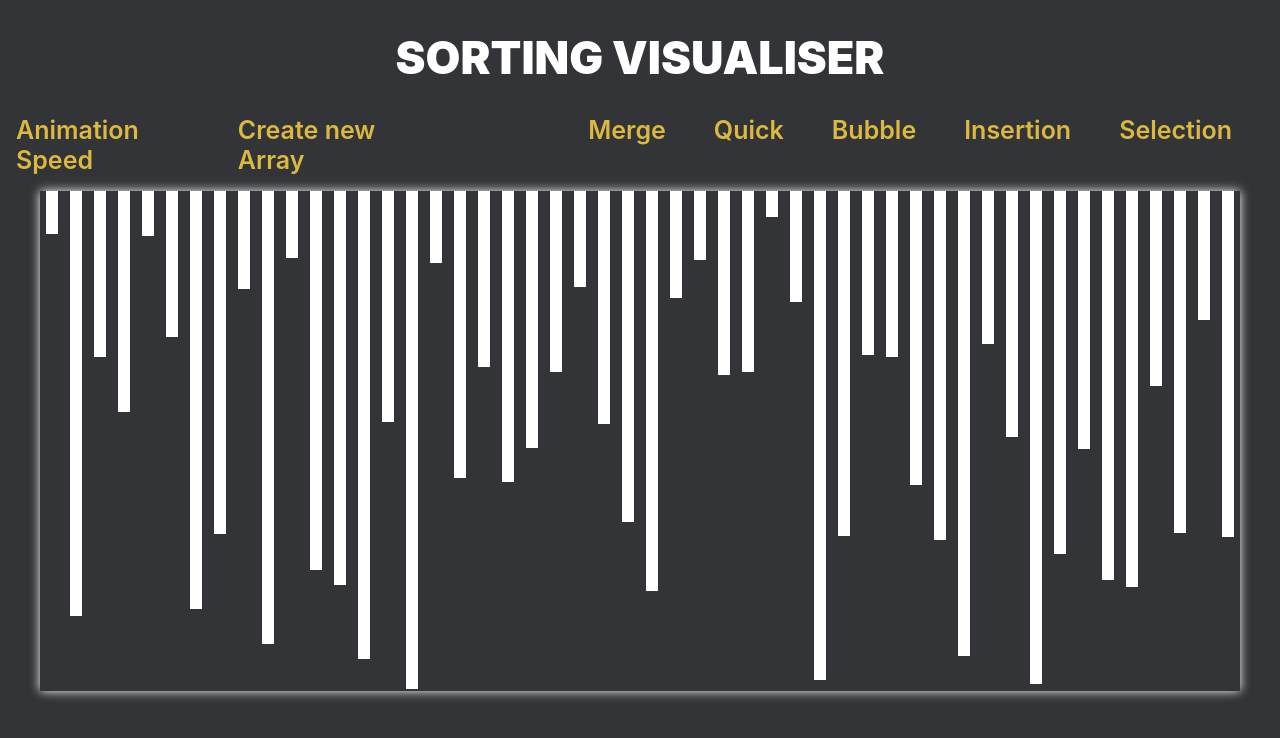
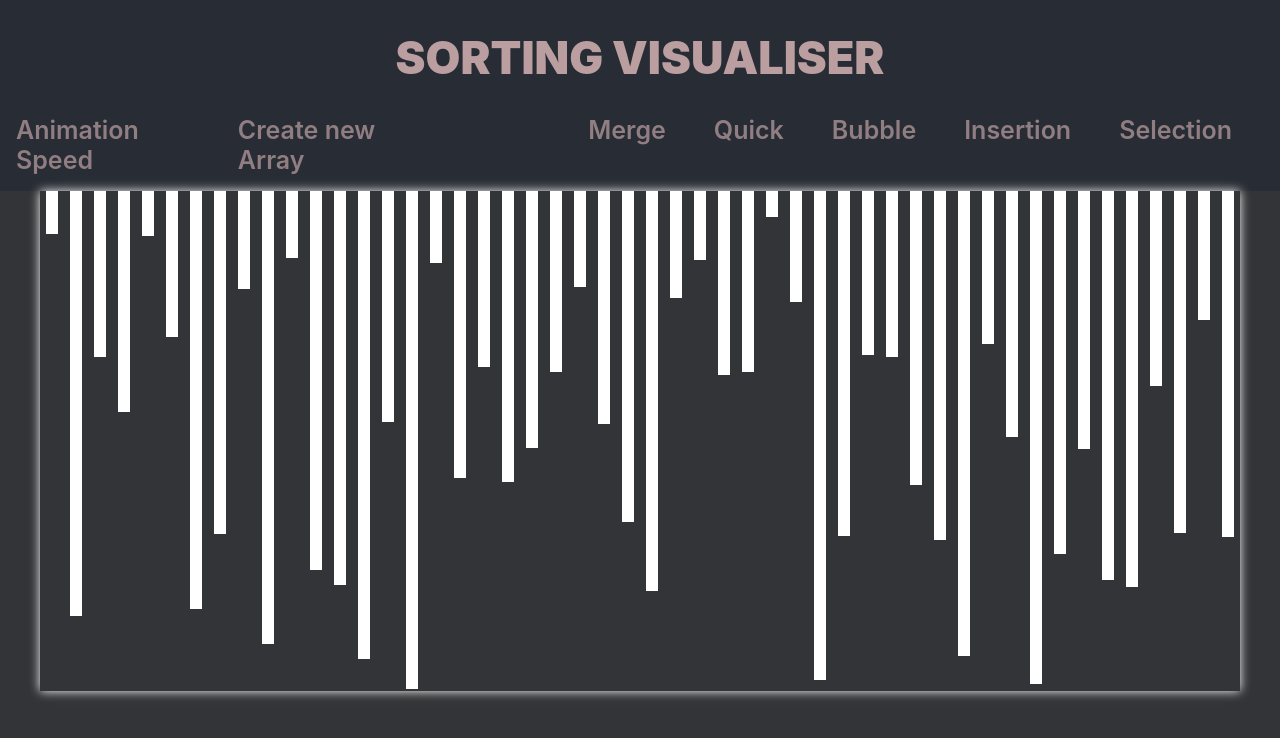
Before and after one commit to vnkagg/sorting_visualiser, a React (Create React App) app: page / in a window 1280 px wide. Shown: the top 738 px of the page. Built offline with nearby package versions, Linux system fonts and the light colour scheme.

Commit message:
header corrected css

```diff
--- a/src/Header/header.css
+++ b/src/Header/header.css
@@ -1,10 +1,10 @@
 .Header{
     width: 100%;
-    /* color: #f2cbcb84; */
+    color: #f2cbcb84;
     display: flex;
     justify-content: space-between;
     height: fit-content;
-    background-color: #323437;
+    background-color: #282c34;
     /* border-bottom: 1px solid black; */
 }
 /* f2cbcb84 */
@@ -15,19 +15,16 @@
     flex-direction: column;
     justify-content: flex-end;
 }
-
 .controlOption{
     cursor: pointer;
     font-size: 25px;
     font-weight: 600;
-    color: #dbb941;
-    /* color: #f2cbcb84; */
+    color: #f2cbcb84;
     margin-left: 1rem;
     transition: all 0.1s ease;
 }
 .controlOption:hover{
-    /* color : #f2cbcbfe; */
-    color : #dbb941;
+    color : #f2cbcbfe;
 }
 .controlOptions{
     display: flex;
@@ -57,16 +54,14 @@
     cursor: pointer;
     font-size: 25px;
     font-weight: 600;
-    color: #dbb941;
+    color: #f2cbcb84;
     transition: all 0.1s ease;
 }
 .listItem:hover{
-    color : #f7f1df;
-    /* color : #f2cbcb; */
+    color : #f2cbcb;
 }
 h1{
     font-size: 45px;
     font-weight: 900;
-    color: #ffffff;
-    /* color: #f2cbcbb8; */
+    color: #f2cbcbb8;
 }
```
